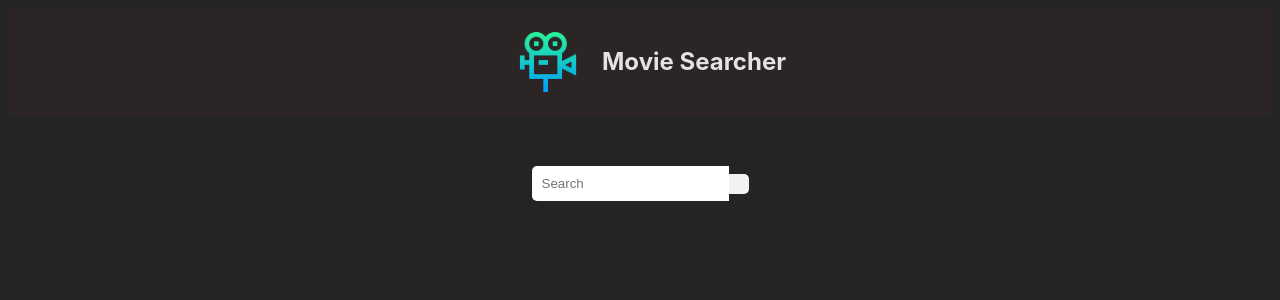
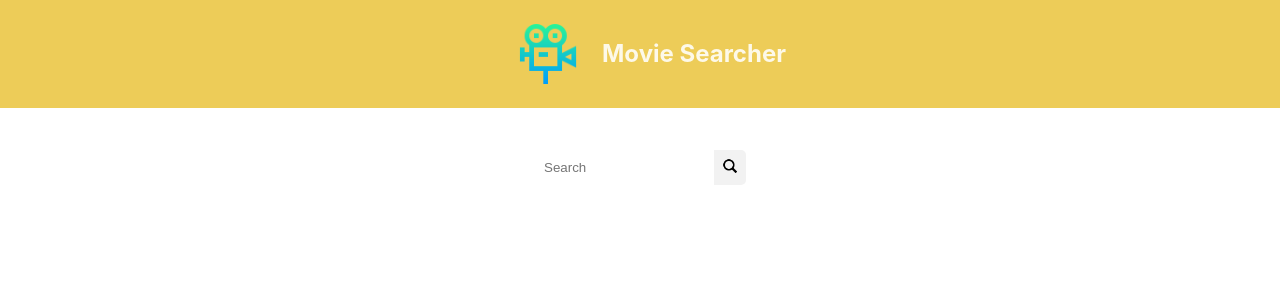
Before and after one commit to itsJRillo/MovieSearcher, a React (Vite) app: page / in a window 1280 px wide. Shown: the top 300 px of the page. Built offline with nearby package versions, Linux system fonts and the light colour scheme.

Commit message:
Initial State

```diff
--- a/src/App.tsx
+++ b/src/App.tsx
@@ -1,15 +1,11 @@
-import movieIcon from './assets/movie.png'
-import './styles/App.css'
 import SearchBar from "./components/SearchBar"
+import Header from "./components/Header"
 
 function App() {
 
   return (
     <>
-      <div className='header'>
-        <img src={movieIcon} className="icon" alt="Movie icon" />
-        <h1>Movie Searcher</h1>
-      </div>
+      <Header/>
       <div>
         <SearchBar/>
       </div>
--- /dev/null
+++ b/src/components/Header.tsx
@@ -0,0 +1,13 @@
+import "../styles/main.css"
+import movieIcon from '../assets/movie.png'
+
+const Header = () => {
+  return (
+    <div className='header'>
+    <img src={movieIcon} className="icon" alt="Movie icon" />
+    <h1>Movie Searcher</h1>
+    </div>
+  );
+};
+
+export default Header;
--- a/src/components/SearchBar.tsx
+++ b/src/components/SearchBar.tsx
@@ -1,7 +1,8 @@
-import React, { useState, ChangeEvent, FormEvent } from 'react';
-import "../styles/searchBar.css"
+import { useState, ChangeEvent, FormEvent } from 'react';
+import "../styles/main.css"
+import lupaIcon from '../assets/lupa.png'
 
-const SearchBar: React.FC = () => {
+const SearchBar = () => {
   const [searchTerm, setSearchTerm] = useState('');
 
   const handleInputChange = (event: ChangeEvent<HTMLInputElement>) => {
@@ -22,7 +23,7 @@ const SearchBar: React.FC = () => {
         onChange={handleInputChange}
       />
       <button type="submit">
-        <i className="fa fa-search"></i>
+        <img src={lupaIcon}/>
       </button>
     </form>
   );
--- a/src/styles/App.css
+++ /dev/null
@@ -1,28 +0,0 @@
-.header {
-  top: 0;
-  left: 0;
-  width: 100%;
-  display: flex;
-  align-items: center;
-  justify-content: center;
-  overflow: visible;
-  background-color: #2c2525;
-}
-
-.header .icon {
-  width: 60px;
-  height: 60px;
-}
-
-.header h1 {
-  font-size: 24px;
-  text-align: center;
-}
-
-.icon {
-  display: flex;
-  align-items: center;
-  flex-direction: row;
-  height: 6em;
-  padding: 1.5em;
-}
--- a/src/styles/index.css
+++ b/src/styles/index.css
@@ -5,7 +5,7 @@
 
   color-scheme: light dark;
   color: rgba(255, 255, 255, 0.87);
-  background-color: #242424;
+  background-color: #ffffff;
 
   font-synthesis: none;
   text-rendering: optimizeLegibility;
--- /dev/null
+++ b/src/styles/main.css
@@ -0,0 +1,57 @@
+.header {
+  position: fixed;
+  top: 0;
+  left: 0;
+  width: 100%;
+  display: flex;
+  align-items: center;
+  justify-content: center;
+  overflow: visible;
+  background-color: #edcc58;
+}
+
+.header .icon {
+  width: 60px;
+  height: 60px;
+}
+
+.header h1 {
+  font-size: 24px;
+  text-align: center;
+}
+
+.icon {
+  display: flex;
+  align-items: center;
+  flex-direction: row;
+  height: 6em;
+  padding: 1.5em;
+}
+
+.search-container {
+  display: flex;
+  align-items: center;
+  justify-content: center;
+  margin-top: 150px;
+}
+
+.search-container input[type="text"] {
+  padding: 10px;
+  width: 10rem;
+  border: none;
+  border-radius: 5px 0 0 5px;
+}
+
+.search-container button {
+  padding: 7px;
+  border: none;
+  background-color: #f2f2f2;
+  border-radius: 0 5px 5px 0;
+  cursor: pointer;
+}
+
+.search-container button img {
+  color: #333;
+  width: 18px;
+  height: 18px;
+}
--- a/src/styles/searchBar.css
+++ /dev/null
@@ -1,24 +0,0 @@
-.search-container {
-  display: flex;
-  align-items: center;
-  justify-content: center;
-  margin-top: 50px; /* Ajusta el valor según el tamaño del header */
-}
-
-.search-container input[type="text"] {
-  padding: 10px;
-  border: none;
-  border-radius: 5px 0 0 5px;
-}
-
-.search-container button {
-  padding: 10px;
-  border: none;
-  background-color: #f2f2f2;
-  border-radius: 0 5px 5px 0;
-  cursor: pointer;
-}
-
-.search-container button i {
-  color: #333;
-}
```
Also changed, not shown: src/assets/lupa.png (added).
